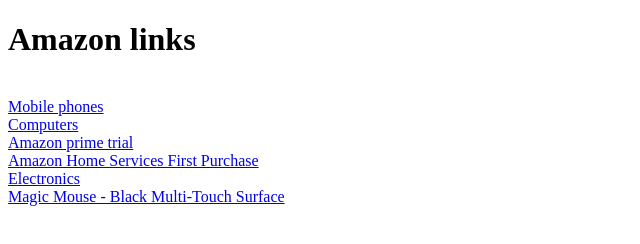
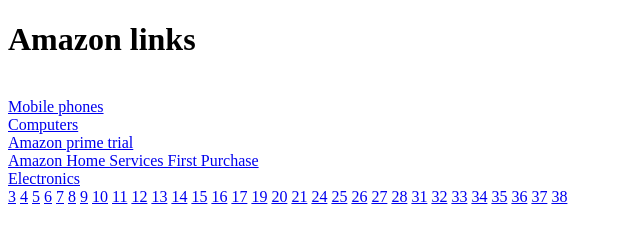
Before and after one commit to fahizyefzee/yefzee, a plain HTML site: page index.html in a window 1280 px wide. Shown: the whole page, without its empty margins (0-640 px from the left). Drawn offline with Linux system fonts and the light colour scheme.

Commit message:
Update index.html

```diff
--- a/index.html
+++ b/index.html
@@ -15,6 +15,37 @@
 <br/>
 <a target="_blank" href="https://www.amazon.ae/gp/browse.html?node=11601327031&amp;ref_=nav_em_elec_all_0_2_7_2&_encoding=UTF8&tag=yefzee04-21&linkCode=ur2&linkId=fb67f0841d5e6bd0e96b3aae8df08e00&camp=247&creative=1211">Electronics</a>
 <br/>
-<a target="_blank" href="https://www.amazon.ae/Apple-Magic-Mouse-Multi-Touch-Surface/dp/B09V4DDT8W?ref_=ast_sto_dp&_encoding=UTF8&tag=yefzee04-21&linkCode=ur2&linkId=d2fa58a66e7c2f17f11b0f235c4a4814&camp=247&creative=1211">Magic Mouse - Black Multi-Touch Surface</a>
+<a href="https://amzn.to/3W0BKhl">3</a>
+<a href="https://amzn.to/3vOBSFW">4</a>
+  <a href="https://amzn.to/3Xl5p5K">5</a>
+  <a href="https://amzn.to/3VTbfdH">6</a>
+  <a href="https://amzn.to/3XlxZEm">7</a>
+  <a href="https://amzn.to/3ZnxBa4">8</a>
+  <a href="https://amzn.to/3VY8xU4">9</a>
+  <a href="https://amzn.to/3vR8X40">10</a>
+  <a href="https://amzn.to/3ICTyfs">11</a>
+  <a href="https://amzn.to/3IyDX0n">12</a>
+  <a href="https://amzn.to/3VShSgg">13</a>
+  <a href="https://amzn.to/3jSp7r5">14</a>
+  <a href="https://amzn.to/3GUEU1W">15</a>
+  <a href="https://amzn.to/3iut5Gg">16</a>
+  <a href="https://amzn.to/3GRHpSh">17</a>
+  <a href="https://amzn.to/3ilFJY5">19</a>
+  <a href="https://amzn.to/3XlDfHJ">20</a>
+  <a href="https://amzn.to/3Gvrgk6">21</a>
+  <a href="https://amzn.to/3vTz5LQ">24</a>
+  <a href="https://amzn.to/3vO35bM">25</a>
+  <a href="https://amzn.to/3CCFbE5">26</a>
+  <a href="https://amzn.to/3vTXZLf">27</a>
+  <a href="https://amzn.to/3k8l7mI">28</a>
+  <a href="https://amzn.to/3QtWGMv">31</a>
+  <a href="https://amzn.to/3GOoC9B">32</a>
+  <a href="https://amzn.to/3vTYcOx">33</a>
+  <a href="https://amzn.to/3Qppw0w">34</a>
+  <a href="https://amzn.to/3isQ6co">35</a>
+  <a href="https://amzn.to/3vTzXjA">36</a>
+  <a href="https://amzn.to/3irKwak">37</a>
+  <a href="https://amzn.to/3XfF09u">38</a>
+
 </body>
 </html>
```
